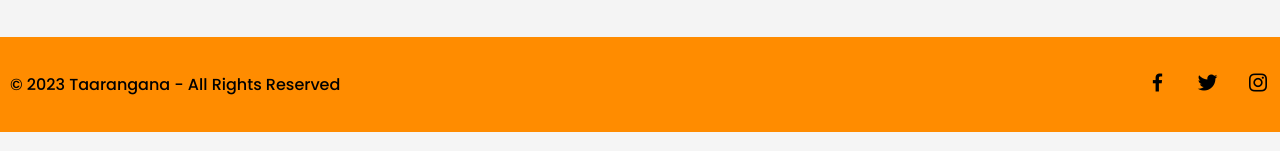
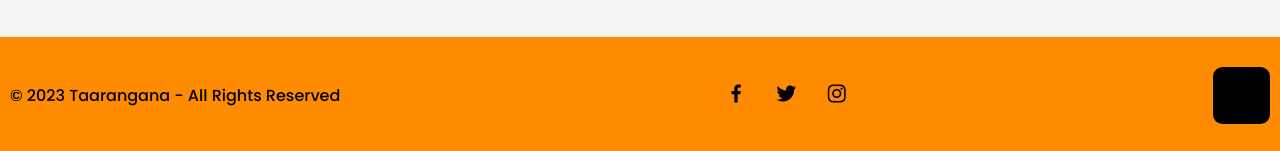
Before and after one commit to hiihimanshi/Taarangana, a plain HTML site: page index.html in a window 1280 px wide. Shown: the part 2732-2883 px from the top of the page. Drawn offline with nearby package versions, Linux system fonts and the light colour scheme.

Commit message:
added footer icon

```diff
--- a/css/footer.css
+++ b/css/footer.css
@@ -31,3 +31,42 @@
 .social-icons a:hover {
   color: white;
 }
+
+.footer-iconTop a {
+  position: relative;
+  display: inline-flex;
+  justify-content: center;
+  align-items: center;
+  padding: .4rem;
+  background: black;
+  border: .2rem solid black;
+  border-radius: .6rem;
+}
+
+.footer-iconTop a::before {
+  content: '';
+  position: absolute;
+  top: 0;
+  left: 0;
+  width: 0;
+  height: 100%;
+  background: darkorange;
+  z-index: -1;
+  transition: .5s;
+}
+
+.footer-iconTop a:hover::before {
+  width: 100%;
+}
+
+.footer-iconTop a i {
+  font-size: 2.4rem;
+  /* color: var(--bg-color); */
+  color: black;
+  transition: .5s;
+}
+
+.footer-iconTop a:hover i {
+  /* color: var(--main-color); */
+  color: #fff;
+}
--- a/index.html
+++ b/index.html
@@ -35,7 +35,9 @@
     <!-- Gallery section -->
     <div class="collage">
         <!-- Add gallery content here -->
-        <h1 style="font-size: xx-large; margin: 20px auto; text-align: center; justify-content: center; text-decoration: underline;">Gallery</h1>
+        <h1
+            style="font-size: xx-large; margin: 20px auto; text-align: center; justify-content: center; text-decoration: underline;">
+            Gallery</h1>
         <div class="collage" style="align-items: center;">
             <div class="image-container">
                 <img src="./assets/image/image1.jpg" alt="Image 1">
@@ -51,7 +53,8 @@
             </div>
         </div>
     </div>
-    <div class="videos"><div class="fullscreen-video">
+    <div class="videos">
+        <div class="fullscreen-video">
             <video controls autoplay>
                 <!-- Provide video source(s) here -->
                 <source src="./assets/video/t1.mp4" type="video/mp4">
@@ -80,6 +83,9 @@
                     <a href="#"><i class="bx bxl-twitter"></i></a>
                     <a href="#"><i class="bx bxl-instagram"></i></a>
                 </div>
+                <div class="footer-iconTop">
+                    <a href="#"><i class='bx bx-up-arrow-alt'></i> </a>
+                </div>
             </div>
         </div>
 </body>
```
Lines whose indentation alone changed are shown as unchanged.
